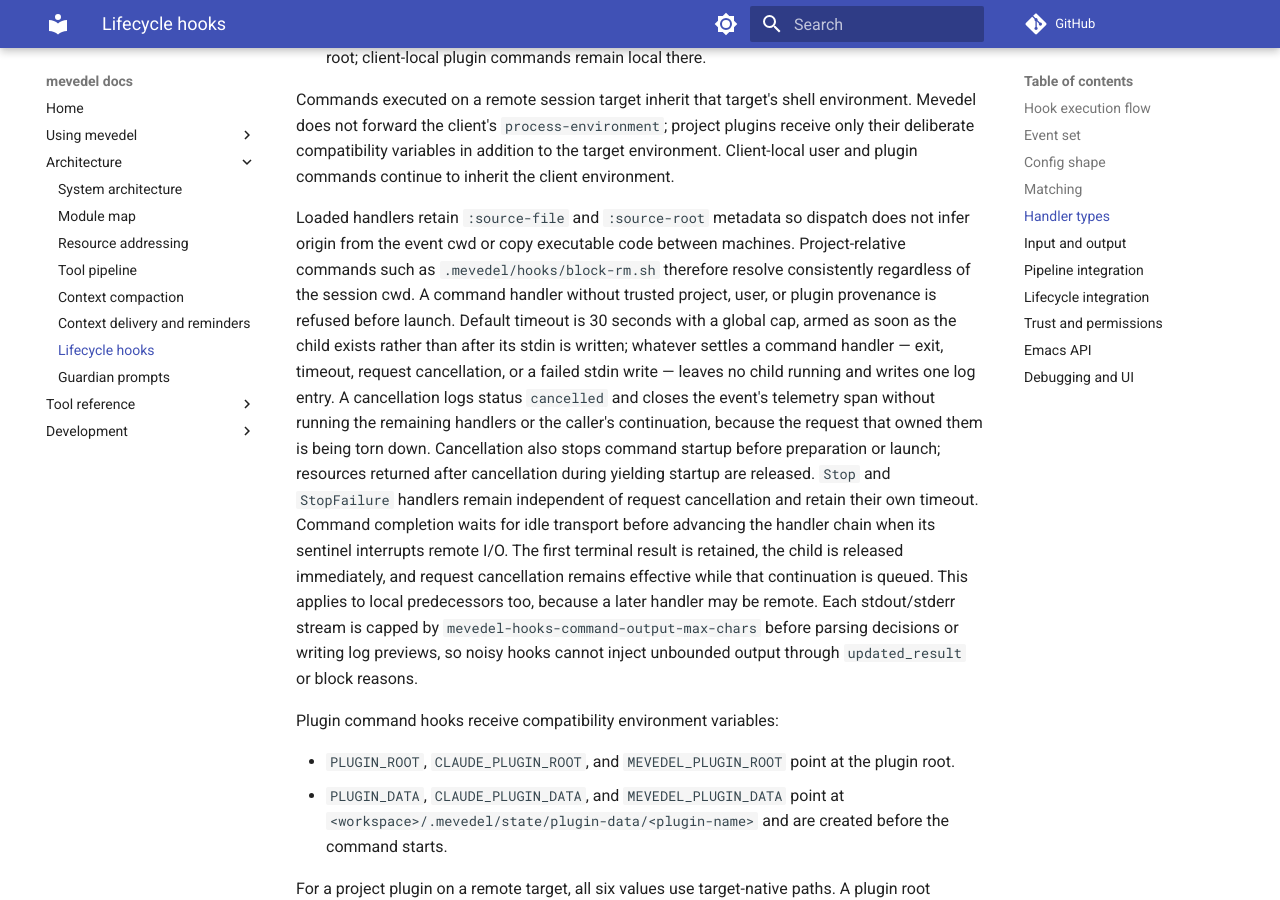
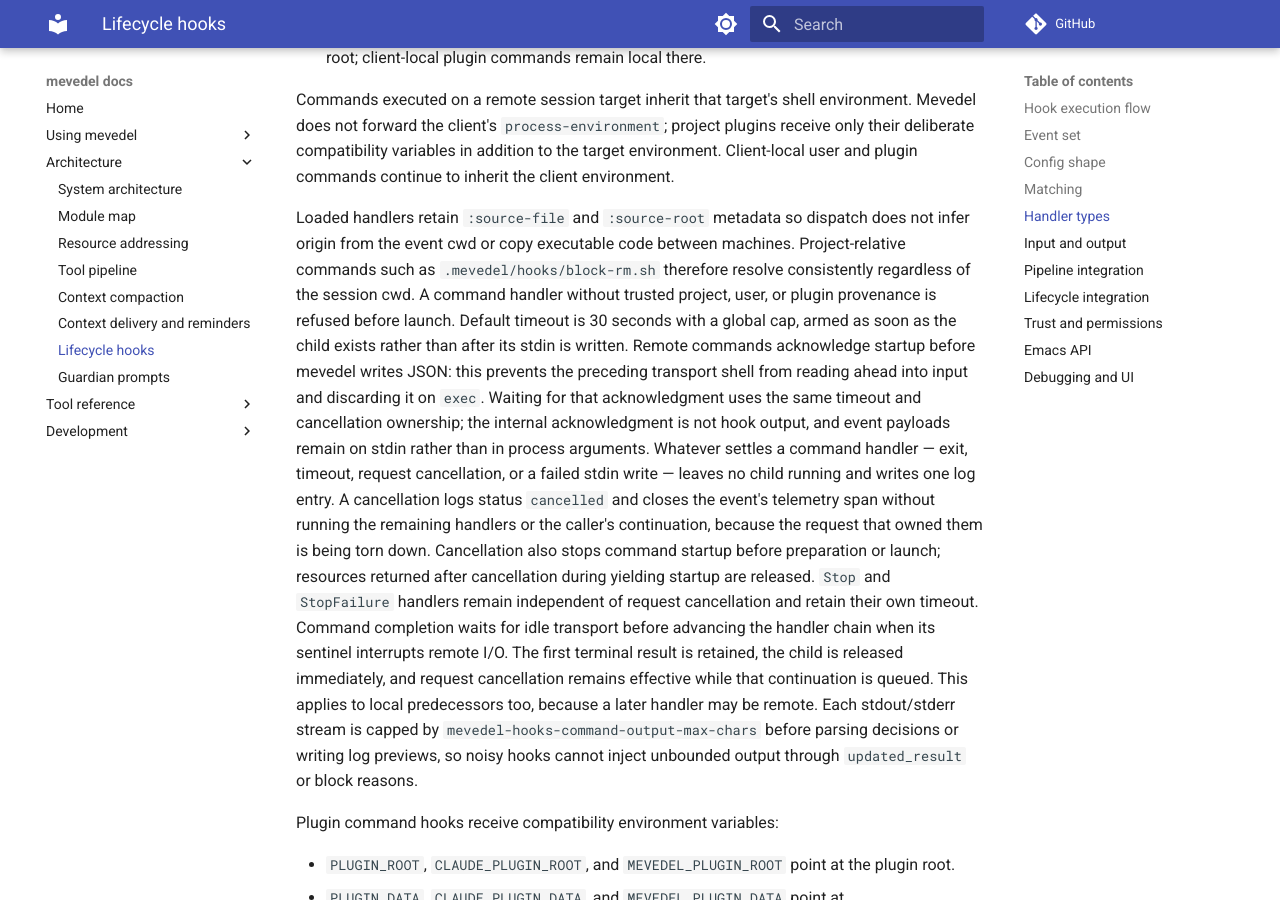
Before and after one commit to FrauH0lle/mevedel, an MkDocs documentation site: the page built from docs/hooks.md, in a window 1280 px wide and 900 px high, scrolled down 5013 px. Built offline with MkDocs 1.6.1 and Material for MkDocs 9.7.7, drawn with Linux system fonts in a browser that asks for light colours; comment, search, counter and statistics services are not loaded.

Commit message:
fix(hooks): Wait for remote readiness before sending stdin

```diff
--- a/docs/hooks.md
+++ b/docs/hooks.md
@@ -174,7 +174,12 @@
 session cwd.  A command handler without trusted project, user, or plugin
 provenance is refused before launch.  Default timeout is 30 seconds with a
 global cap, armed as soon as the child exists rather than after its stdin is
-written; whatever settles a command handler — exit, timeout, request
+written. Remote commands acknowledge startup before mevedel writes JSON: this
+prevents the preceding transport shell from reading ahead into input and
+discarding it on `exec`. Waiting for that acknowledgment uses the same timeout
+and cancellation ownership; the internal acknowledgment is not hook output, and
+event payloads remain on stdin rather than in process arguments.
+Whatever settles a command handler — exit, timeout, request
 cancellation, or a failed stdin write — leaves no child running and writes
 one log entry.  A cancellation logs status `cancelled` and closes the
 event's telemetry span without running the remaining handlers or the
```
Also changed, not shown: docs/adr/0066-hooks-follow-lifecycle-boundaries.md (+13 -0 lines), 3 other files.
